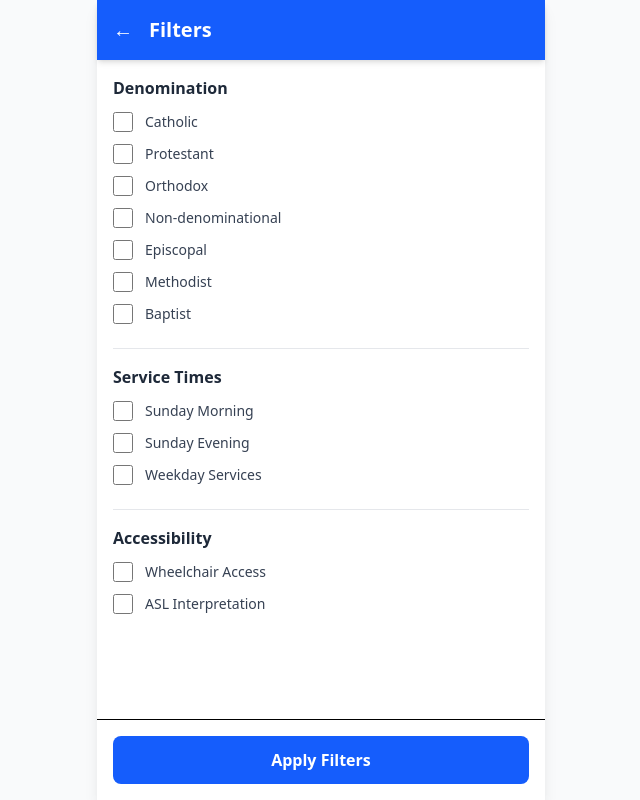
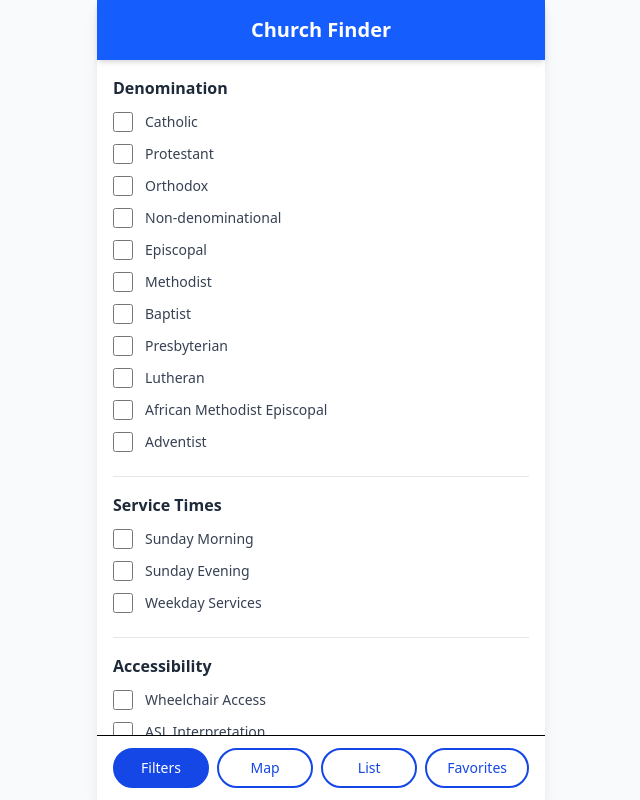
Before and after one commit to KJSDR/church-finder, a React (Vite) app: page / in a window 1280 px wide. Both pictures are taken after a click on the button "Filters". Shown: the whole page, without its empty margins (319-959 px from the left). Built offline with nearby package versions, Linux system fonts and the light colour scheme.

Commit message:
big UX/color overhaul

```diff
--- a/src/components/FavoritesScreen.jsx
+++ b/src/components/FavoritesScreen.jsx
@@ -5,15 +5,9 @@ export function FavoritesScreen({ churches, onNavigate, onToggleFavorite }) {
 
   return (
     <div className="h-full flex flex-col">
-      {/* Header */}
-      <div className="bg-blue-600 text-white p-4 shadow-md flex items-center">
-        <button
-          onClick={() => onNavigate('home')}
-          className="text-white mr-4 text-xl"
-        >
-          ←
-        </button>
-        <h1 className="text-xl font-bold">❤️ My Favorites</h1>
+      {/* Header - Always Visible */}
+      <div className="bg-blue-600 text-white p-4 shadow-md">
+        <h1 className="text-xl font-bold text-center">Church Finder</h1>
       </div>
 
       {/* Favorites List */}
@@ -73,6 +67,31 @@ export function FavoritesScreen({ churches, onNavigate, onToggleFavorite }) {
           </p>
         </div>
       )}
+
+      {/* Bottom Navigation Bar - Always Visible */}
+      <div className="px-4 py-3 flex gap-2 bg-white border-t">
+        <button
+          onClick={() => onNavigate('filters')}
+          className="flex-1 px-5 py-2 border-2 border-blue-700 text-blue-700 rounded-full text-sm font-medium hover:bg-blue-50 transition"
+        >
+          Filters
+        </button>
+        <button
+          onClick={() => onNavigate('home')}
+          className="flex-1 px-5 py-2 border-2 border-blue-700 text-blue-700 rounded-full text-sm font-medium hover:bg-blue-50 transition"
+        >
+          Map
+        </button>
+        <button
+          onClick={() => onNavigate('list')}
+          className="flex-1 px-5 py-2 border-2 border-blue-700 text-blue-700 rounded-full text-sm font-medium hover:bg-blue-50 transition"
+        >
+          List
+        </button>
+        <button className="flex-1 px-5 py-2 border-2 border-blue-700 bg-blue-700 text-white rounded-full text-sm font-medium">
+          Favorites
+        </button>
+      </div>
     </div>
   );
 }
--- a/src/components/FiltersScreen.jsx
+++ b/src/components/FiltersScreen.jsx
@@ -15,15 +15,9 @@ export function FiltersScreen({ filters, onFiltersChange, onNavigate }) {
 
   return (
     <div className="h-full flex flex-col">
-      {/* Header */}
-      <div className="bg-blue-600 text-white p-4 shadow-md flex items-center">
-        <button
-          onClick={() => onNavigate('home')}
-          className="text-white mr-4 text-xl"
-        >
-          ←
-        </button>
-        <h1 className="text-xl font-bold">Filters</h1>
+      {/* Header - Always Visible */}
+      <div className="bg-blue-600 text-white p-4 shadow-md">
+        <h1 className="text-xl font-bold text-center">Church Finder</h1>
       </div>
 
       {/* Filter Options */}
@@ -31,7 +25,7 @@ export function FiltersScreen({ filters, onFiltersChange, onNavigate }) {
         {/* Denomination */}
         <div className="mb-6">
           <h3 className="font-bold mb-3 text-gray-800">Denomination</h3>
-          {['Catholic', 'Protestant', 'Orthodox', 'Non-denominational', 'Episcopal', 'Methodist', 'Baptist'].map(denom => (
+          {['Catholic', 'Protestant', 'Orthodox', 'Non-denominational', 'Episcopal', 'Methodist', 'Baptist', 'Presbyterian', 'Lutheran', 'African Methodist Episcopal', 'Adventist'].map(denom => (
             <label key={denom} className="flex items-center mb-3 cursor-pointer">
               <input
                 type="checkbox"
@@ -81,13 +75,28 @@ export function FiltersScreen({ filters, onFiltersChange, onNavigate }) {
         </div>
       </div>
 
-      {/* Apply Button */}
-      <div className="p-4 border-t bg-white">
+      {/* Bottom Navigation Bar - Always Visible */}
+      <div className="px-4 py-3 flex gap-2 bg-white border-t">
+        <button className="flex-1 px-5 py-2 border-2 border-blue-700 bg-blue-700 text-white rounded-full text-sm font-medium">
+          Filters
+        </button>
         <button
           onClick={() => onNavigate('home')}
-          className="w-full bg-blue-600 text-white py-3 rounded-lg font-bold hover:bg-blue-700 transition"
+          className="flex-1 px-5 py-2 border-2 border-blue-700 text-blue-700 rounded-full text-sm font-medium hover:bg-blue-50 transition"
         >
-          Apply Filters
+          Map
+        </button>
+        <button
+          onClick={() => onNavigate('list')}
+          className="flex-1 px-5 py-2 border-2 border-blue-700 text-blue-700 rounded-full text-sm font-medium hover:bg-blue-50 transition"
+        >
+          List
+        </button>
+        <button
+          onClick={() => onNavigate('favorites')}
+          className="flex-1 px-5 py-2 border-2 border-blue-700 text-blue-700 rounded-full text-sm font-medium hover:bg-blue-50 transition"
+        >
+          Favorites
         </button>
       </div>
     </div>
--- a/src/components/HomeScreen.jsx
+++ b/src/components/HomeScreen.jsx
@@ -6,7 +6,6 @@ export function HomeScreen({ churches, searchLocation, onSearchLocationChange, o
       navigator.geolocation.getCurrentPosition(
         (position) => {
           const { latitude, longitude } = position.coords;
-          // Update search location with coordinates or "Current Location"
           onSearchLocationChange(`Current Location (${latitude.toFixed(4)}, ${longitude.toFixed(4)})`);
         },
         (error) => {
@@ -21,9 +20,9 @@ export function HomeScreen({ churches, searchLocation, onSearchLocationChange, o
 
   return (
     <div className="h-full flex flex-col">
-      {/* Header */}
+      {/* Header - Always Visible */}
       <div className="bg-blue-600 text-white p-4 shadow-md">
-        <h1 className="text-xl font-bold text-center">Find Churches</h1>
+        <h1 className="text-xl font-bold text-center">Church Finder</h1>
       </div>
 
       {/* Search Bar */}
@@ -45,41 +44,14 @@ export function HomeScreen({ churches, searchLocation, onSearchLocationChange, o
         </div>
       </div>
 
-      {/* Filter Buttons */}
-      <div className="px-4 py-3 flex gap-2 bg-white border-b">
-        <button
-          onClick={() => onNavigate('filters')}
-          className="px-5 py-2 border-2 border-blue-700 text-blue-700 rounded-full text-sm font-medium hover:bg-blue-50 transition"
-        >
-          Filters
-        </button>
-        <button className="px-5 py-2 bg-blue-700 text-white rounded-full text-sm font-medium">
-          Map
-        </button>
-        <button
-          onClick={() => onNavigate('list')}
-          className="px-5 py-2 border-2 border-gray-700 text-gray-700 rounded-full text-sm font-medium hover:bg-gray-50 transition"
-        >
-          List
-        </button>
-        <button
-          onClick={() => onNavigate('favorites')}
-          className="px-5 py-2 border-2 border-gray-700 text-gray-700 rounded-full text-sm font-medium hover:bg-gray-50 transition"
-        >
-           Favorites
-        </button>
-      </div>
-
       {/* Map Area with Background Image */}
       <div className="flex-1 m-4 rounded-lg relative overflow-hidden shadow-lg border-2 border-gray-300">
-        {/* Map background - replace with actual map image */}
         <div
           className="absolute inset-0 bg-cover bg-center"
           style={{
             backgroundImage: `url('https://raw.githubusercontent.com/shvam0000/Google-Maps-Clone/main/Mockup%20images/ss-1.PNG')`
           }}
         >
-          {/* Optional overlay to make pins stand out more */}
           <div className="absolute inset-0 bg-white/10"></div>
         </div>
 
@@ -101,15 +73,12 @@ export function HomeScreen({ churches, searchLocation, onSearchLocationChange, o
                   top: `${25 + (index * 17) % 55}%`,
                 }}
               >
-                {/* Pin */}
                 <div className="relative">
                   <div className="w-8 h-8 bg-red-500 rounded-full flex items-center justify-center transform transition-transform group-hover:scale-125 shadow-lg border-2 border-white">
                     <span className="text-white text-base">📍</span>
                   </div>
-                  {/* Pin shadow */}
                   <div className="absolute top-8 left-1/2 transform -translate-x-1/2 w-4 h-1 bg-black/30 rounded-full blur-sm"></div>
 
-                  {/* Hover tooltip */}
                   <div className="absolute bottom-full left-1/2 transform -translate-x-1/2 mb-2 px-3 py-1 bg-gray-900 text-white text-xs rounded whitespace-nowrap opacity-0 group-hover:opacity-100 transition-opacity pointer-events-none z-20">
                     {church.name}
                     <div className="absolute top-full left-1/2 transform -translate-x-1/2 border-4 border-transparent border-t-gray-900"></div>
@@ -129,6 +98,31 @@ export function HomeScreen({ churches, searchLocation, onSearchLocationChange, o
           <p className="text-xs text-gray-600">{churches.length} churches nearby</p>
         </div>
       </div>
+
+      {/* Bottom Navigation Bar - Always Visible */}
+      <div className="px-4 py-3 flex gap-2 bg-white border-t">
+        <button
+          onClick={() => onNavigate('filters')}
+          className="flex-1 px-5 py-2 border-2 border-blue-700 text-blue-700 rounded-full text-sm font-medium hover:bg-blue-50 transition"
+        >
+          Filters
+        </button>
+        <button className="flex-1 px-5 py-2 border-2 border-blue-700 bg-blue-700 text-white rounded-full text-sm font-medium">
+          Map
+        </button>
+        <button
+          onClick={() => onNavigate('list')}
+          className="flex-1 px-5 py-2 border-2 border-blue-700 text-blue-700 rounded-full text-sm font-medium hover:bg-blue-50 transition"
+        >
+          List
+        </button>
+        <button
+          onClick={() => onNavigate('favorites')}
+          className="flex-1 px-5 py-2 border-2 border-blue-700 text-blue-700 rounded-full text-sm font-medium hover:bg-blue-50 transition"
+        >
+          Favorites
+        </button>
+      </div>
     </div>
   );
 }
--- a/src/components/ListViewScreen.jsx
+++ b/src/components/ListViewScreen.jsx
@@ -3,15 +3,9 @@ import React from 'react';
 export function ListViewScreen({ churches, onNavigate, onToggleFavorite }) {
   return (
     <div className="h-full flex flex-col">
-      {/* Header */}
-      <div className="bg-blue-600 text-white p-4 shadow-md flex items-center">
-        <button
-          onClick={() => onNavigate('home')}
-          className="text-white mr-4 text-xl"
-        >
-          ←
-        </button>
-        <h1 className="text-xl font-bold">Nearby Churches</h1>
+      {/* Header - Always Visible */}
+      <div className="bg-blue-600 text-white p-4 shadow-md">
+        <h1 className="text-xl font-bold text-center">Church Finder</h1>
       </div>
 
       {/* Church List */}
@@ -69,6 +63,31 @@ export function ListViewScreen({ churches, onNavigate, onToggleFavorite }) {
           </p>
         </div>
       )}
+
+      {/* Bottom Navigation Bar - Always Visible */}
+      <div className="px-4 py-3 flex gap-2 bg-white border-t">
+        <button
+          onClick={() => onNavigate('filters')}
+          className="flex-1 px-5 py-2 border-2 border-blue-700 text-blue-700 rounded-full text-sm font-medium hover:bg-blue-50 transition"
+        >
+          Filters
+        </button>
+        <button
+          onClick={() => onNavigate('home')}
+          className="flex-1 px-5 py-2 border-2 border-blue-700 text-blue-700 rounded-full text-sm font-medium hover:bg-blue-50 transition"
+        >
+          Map
+        </button>
+        <button className="flex-1 px-5 py-2 border-2 border-blue-700 bg-blue-700 text-white rounded-full text-sm font-medium">
+          List
+        </button>
+        <button
+          onClick={() => onNavigate('favorites')}
+          className="flex-1 px-5 py-2 border-2 border-blue-700 text-blue-700 rounded-full text-sm font-medium hover:bg-blue-50 transition"
+        >
+          Favorites
+        </button>
+      </div>
     </div>
   );
 }
```
